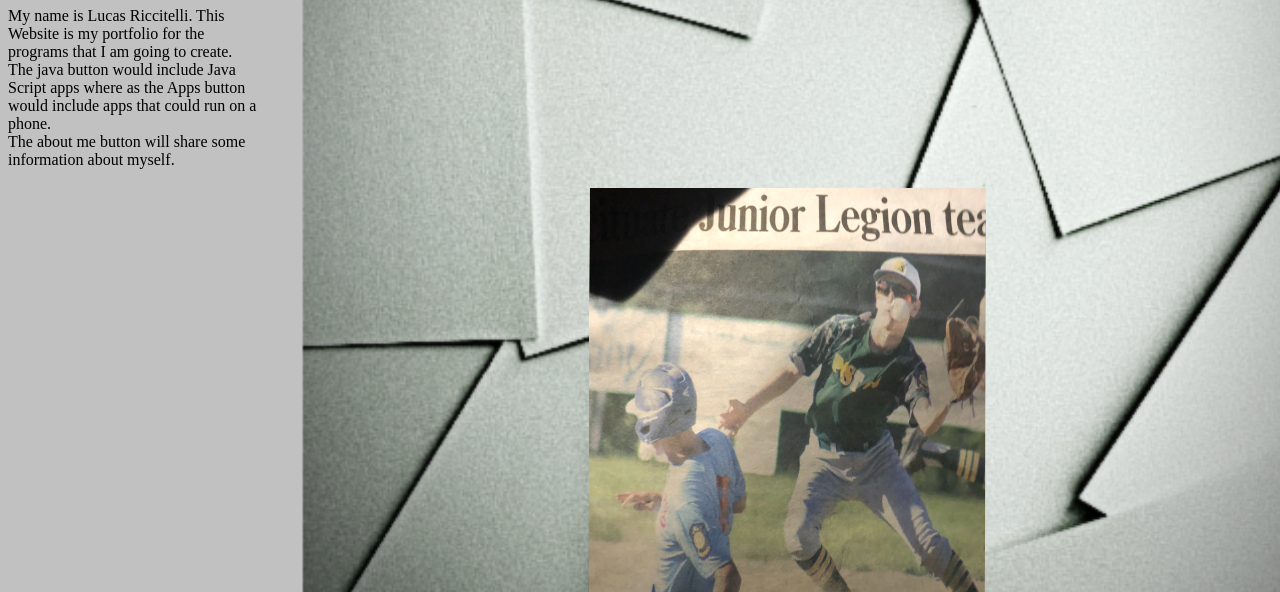
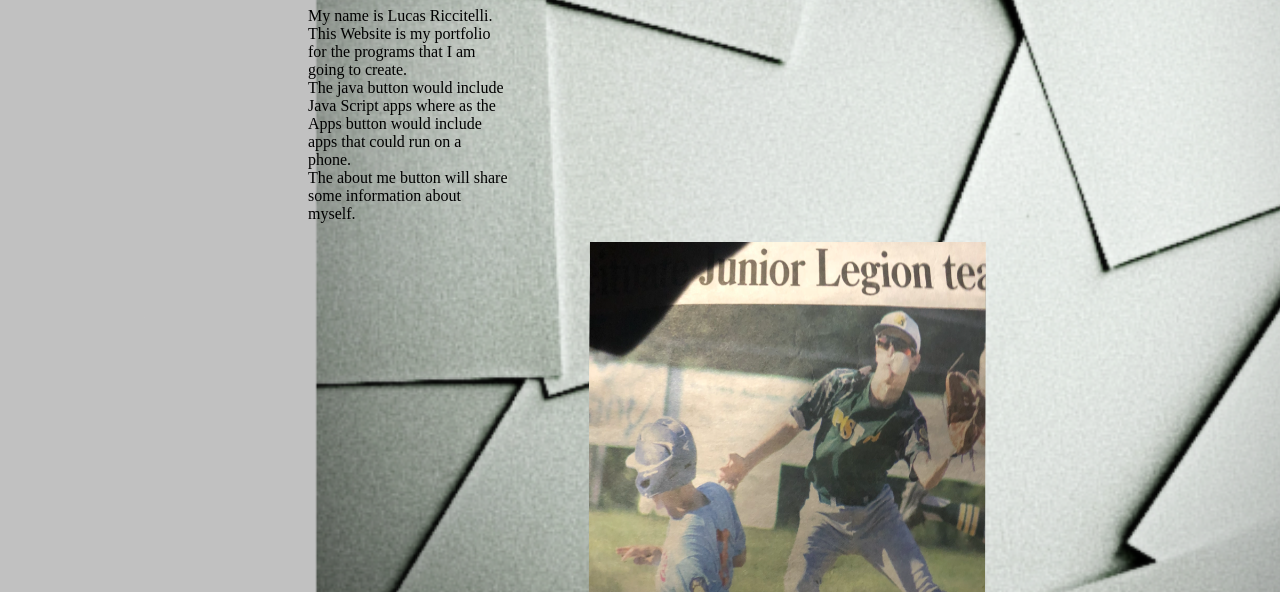
Before and after one commit to LucasR11/LucasR11.github.io, a plain HTML site: page index.html in a window 1280 px wide. Shown: the part 508-1100 px from the top of the page. Drawn offline with Linux system fonts and the light colour scheme.

Commit message:
Update index.html

```diff
--- a/index.html
+++ b/index.html
@@ -6,7 +6,7 @@
         <style> #banner-pic {margin-left:250px; margin-right:250px;}
             #background-pic {max-width:500px; height: auto; background-size: cover;}
             #title {margin-left: auto; margin-right: auto;}
-            #paragraph {margin-left: auto; margin-right: 250px}
+            #paragraph {margin-left: 300px}
             #buttons-pic {margin-left:250px; margin-pic:250px; border-spacing:100px 15px}
             #pictures {margin-left: 575px;}
             </style>
```
